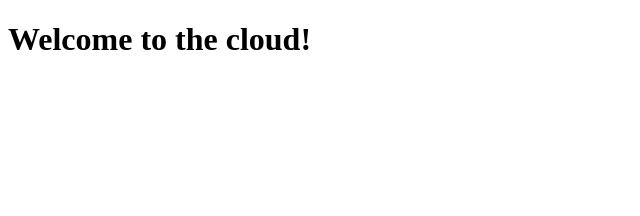
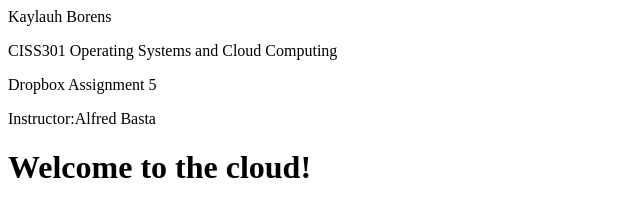
Before and after one commit to Kborens/MyBook, a plain HTML site: page index.html in a window 1280 px wide. Shown: the whole page, without its empty margins (0-640 px from the left). Drawn offline with Linux system fonts and the light colour scheme.

Commit message:
Update index.html

```diff
--- a/index.html
+++ b/index.html
@@ -1,3 +1,7 @@
+<p>Kaylauh Borens</p>
+<p>CISS301 Operating Systems and Cloud Computing</p>
+<p>Dropbox Assignment 5</p>
+<p>Instructor:Alfred Basta </p>
 <!DOCTYPE html>
 <html>
 <head>
```
